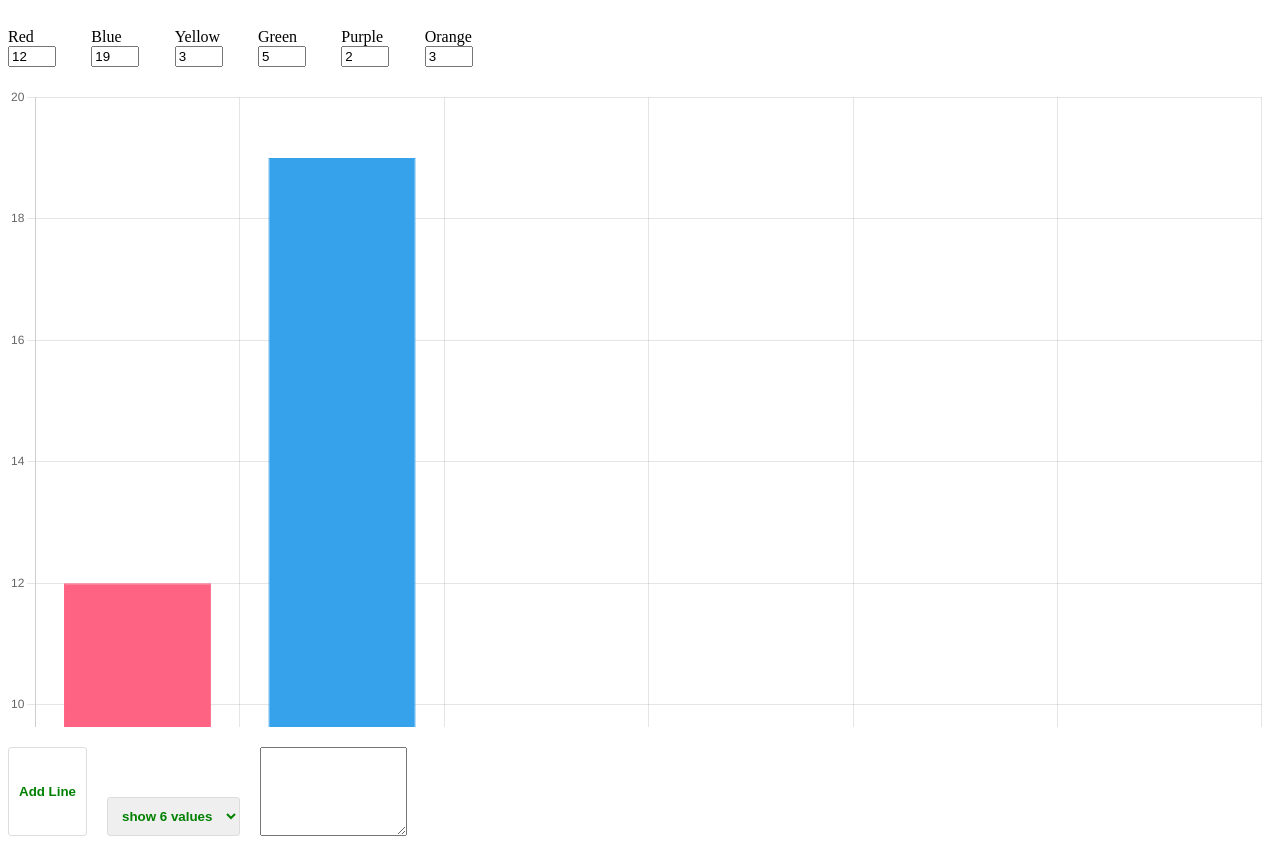
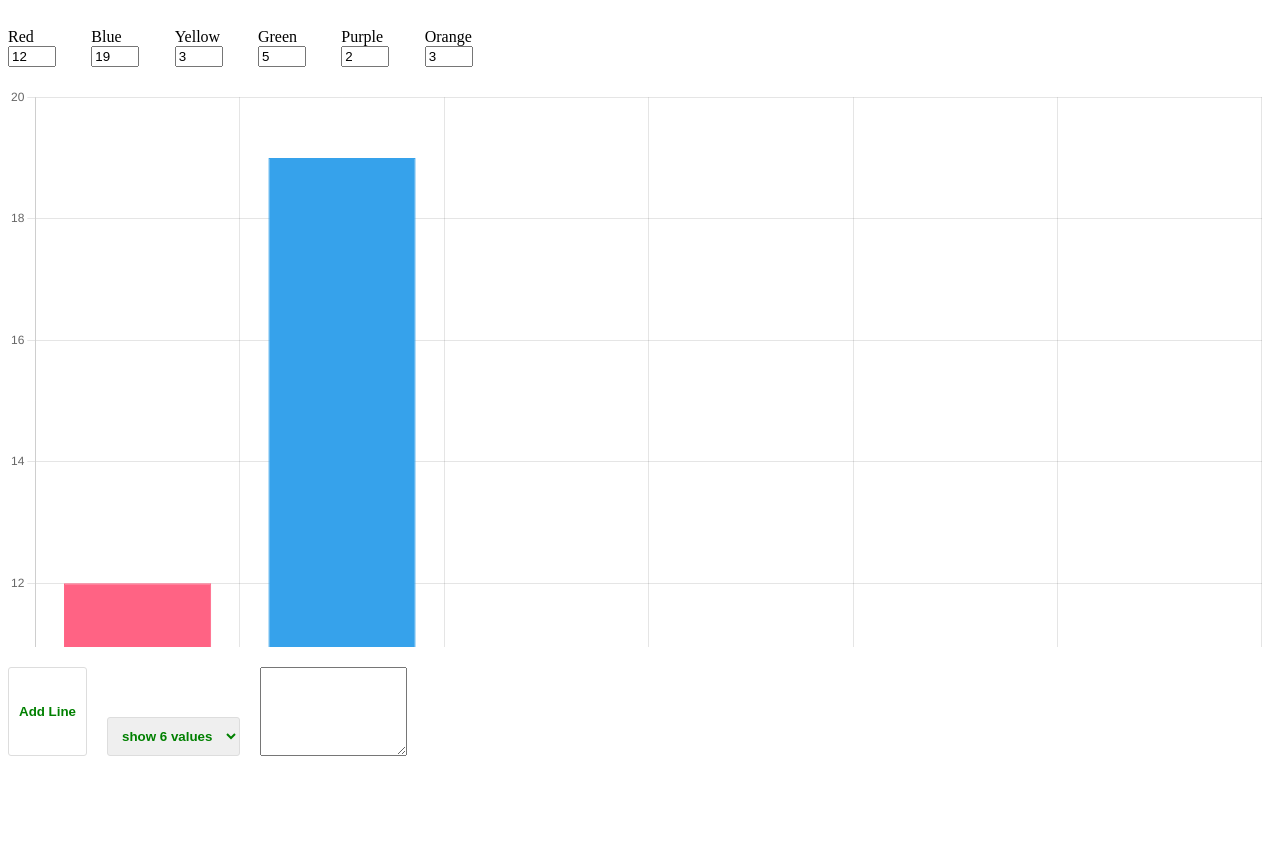
Before and after one commit to fanyak/chart, a plain HTML site: page index.html in a window 1280 px wide. After the commit the page ends 800 px from the top, so only its background shows below. Drawn offline with nearby package versions, Linux system fonts and the light colour scheme.

Commit message:
Update style.css

```diff
--- a/style.css
+++ b/style.css
@@ -3,7 +3,7 @@
     position: relative;
     width: 100%;
     max-width: 98vw;
-    max-height: 80vh;
+    max-height: 70vh;
     overflow: hidden;
 }
 .page {
```
